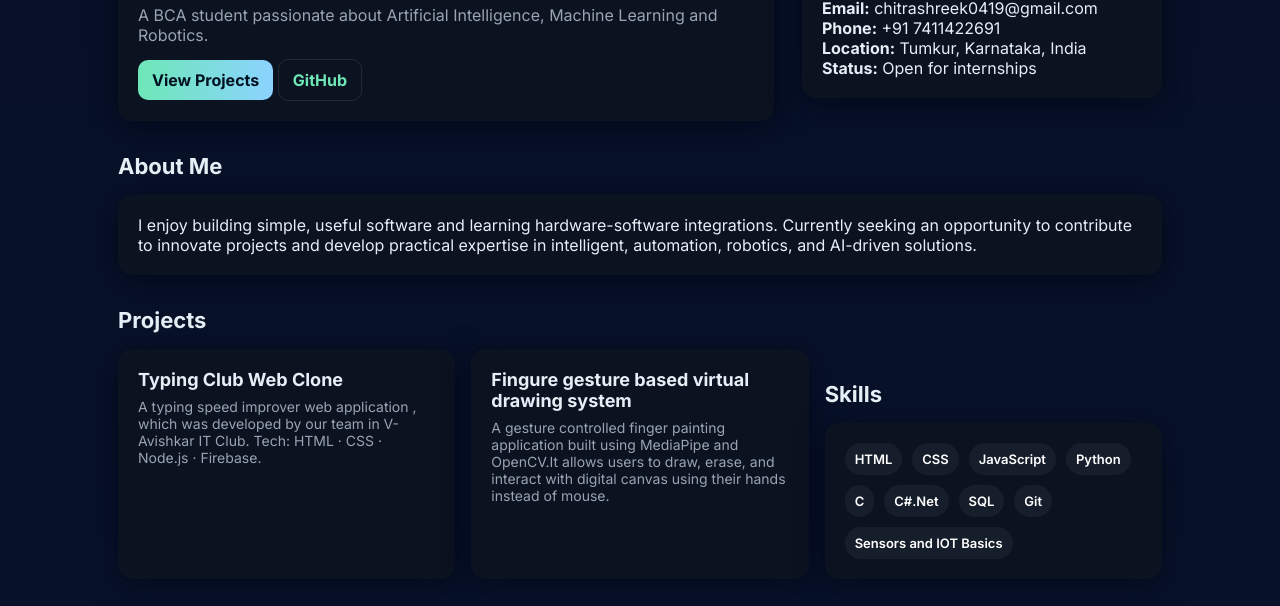
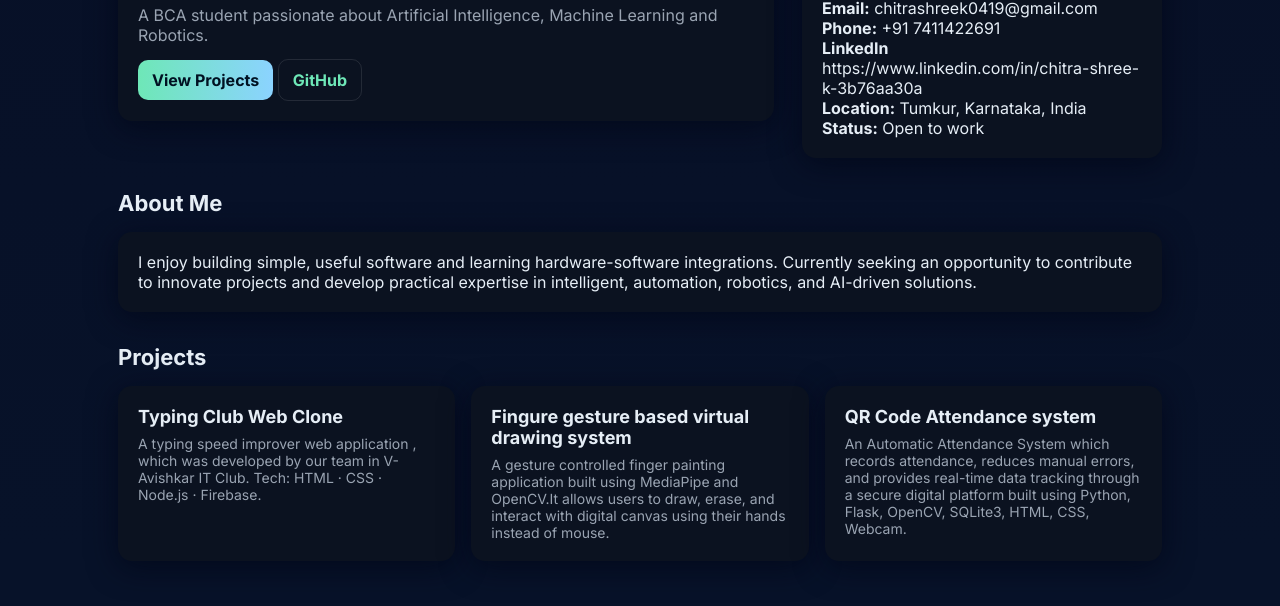
Before and after one commit to chitra-it/portfolio, a plain HTML site: page index.html in a window 1280 px wide. Shown: the part 174-780 px from the top of the page. Drawn offline with Linux system fonts and the light colour scheme.

Commit message:
Update index.html

```diff
--- a/index.html
+++ b/index.html
@@ -78,8 +78,9 @@ footer{margin:40px 0 20px;color:var(--muted);font-size:13px;text-align:center}
       <h2>Contact Info</h2>
       <p><strong>Email:</strong> chitrashreek0419@gmail.com</p>
       <p><strong>Phone:</strong> +91 7411422691</p>
+      <p><strong>LinkedIn</strong> https://www.linkedin.com/in/chitra-shree-k-3b76aa30a</p>
       <p><strong>Location:</strong> Tumkur, Karnataka, India</p>
-      <p><strong>Status:</strong> Open for internships</p>
+      <p><strong>Status:</strong> Open to work</p>
     </aside>
   </section>
 
@@ -100,6 +101,10 @@ footer{margin:40px 0 20px;color:var(--muted);font-size:13px;text-align:center}
       <div class="card project">
         <h3>Fingure gesture based virtual drawing system</h3>
         <p>A gesture controlled finger painting application built using MediaPipe and OpenCV.It allows users to draw, erase, and interact with digital canvas using their hands instead of mouse.</p>
+      </div>
+       <div class="card project">
+        <h3>QR Code Attendance system</h3>
+        <p>An Automatic Attendance System which records attendance, reduces manual errors, and provides real-time data tracking through a secure digital platform built using Python, Flask, OpenCV, SQLite3, HTML, CSS, Webcam.</p>
       </div>
 
   <section id="skills">
@@ -150,4 +155,5 @@ footer{margin:40px 0 20px;color:var(--muted);font-size:13px;text-align:center}
 
     document.getElementById('footer-text').textContent = '© ' + new Date().getFullYear() + ' Chitra Shree K · Built with HTML & CSS';
   </script></body>
+
 </html>
```
